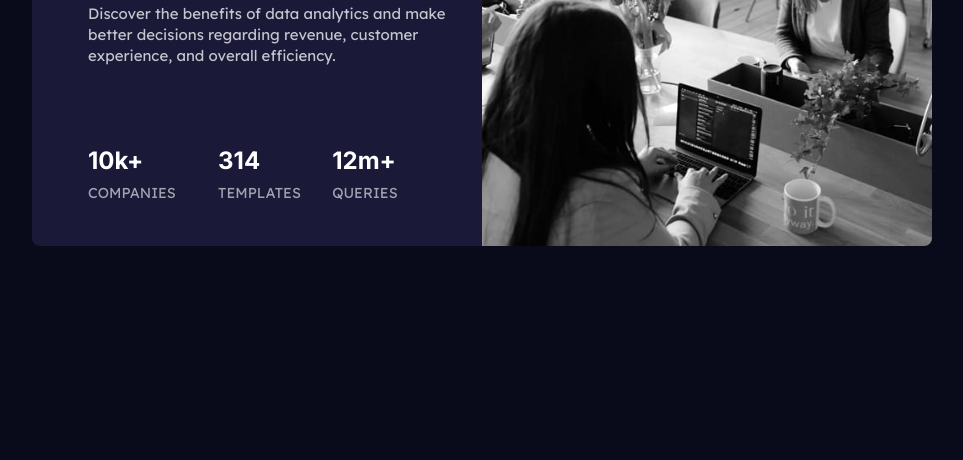
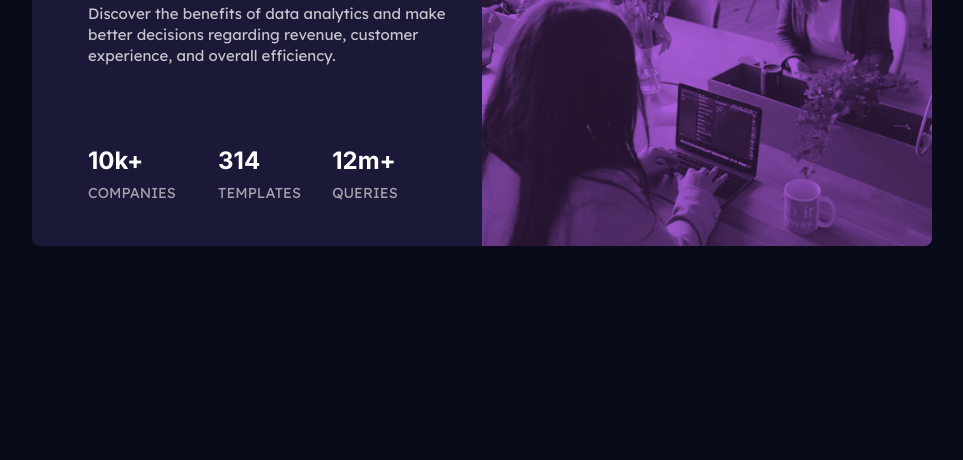
Before and after one commit to Eyuleo/stats-preview-card-component-main, a plain HTML site: page index.html in a window 1280 px wide. Shown: the part 340-800 px from the top of the page, without its empty margins (158-1121 px from the left). Drawn offline with Linux system fonts and the light colour scheme.

Commit message:
added the image overlay

```diff
--- a/styles.css
+++ b/styles.css
@@ -19,7 +19,20 @@ body{
     place-items: center;
     border-radius: 0.5rem;
 }
+.img-div{
+    background-color: hsl(277, 64%, 61%);
+    border-top-right-radius: 0.5rem;
+    border-bottom-right-radius: 0.5rem;;
+}
 
+img{
+    width: 100%;
+    height: 100%;
+    object-fit: cover;
+    mix-blend-mode: multiply;
+    opacity: 0.8;
+
+}
 .desktop-img{
     display: block;
     width: 450px;
```
